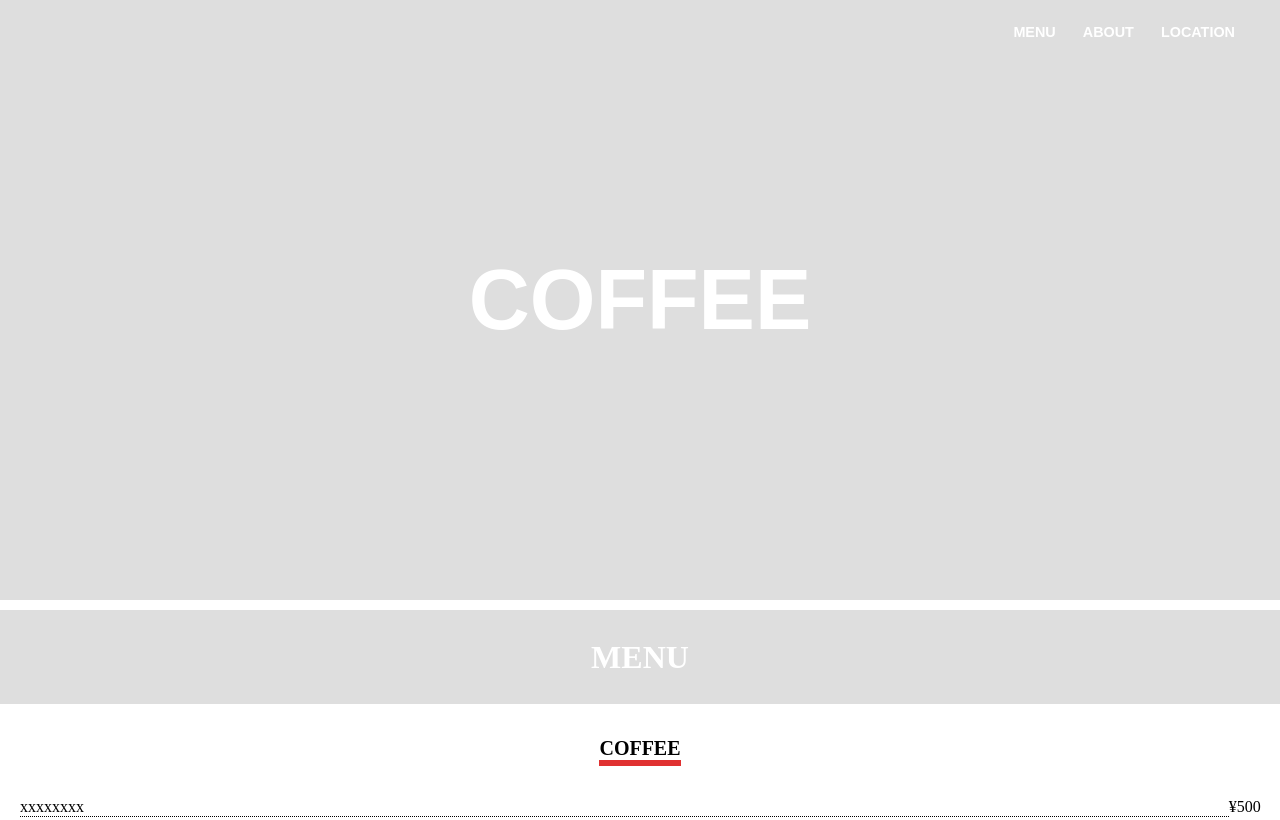
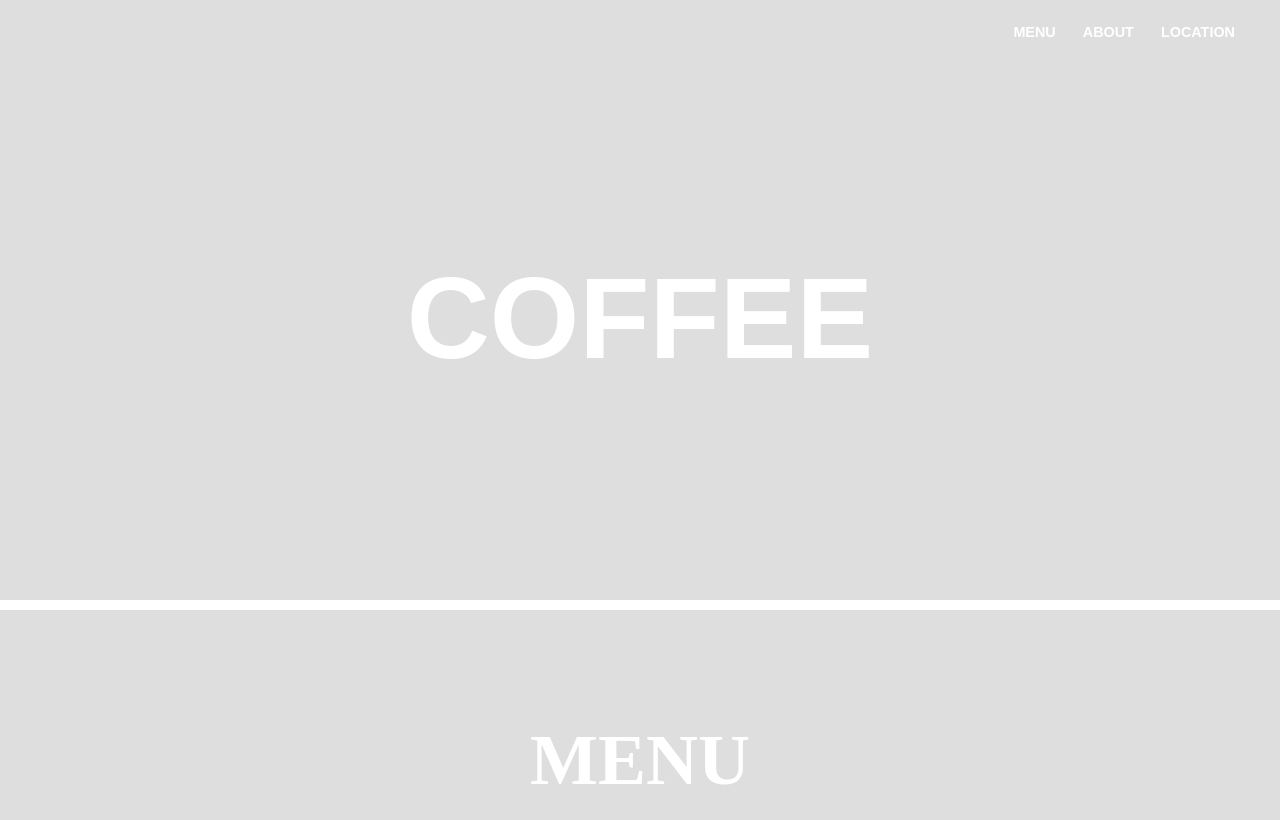
Before and after one commit to Kanno95/experiment, a website: page revision.html in a window 1280 px wide. Shown: the top 820 px of the page. Drawn offline with Linux system fonts and the light colour scheme; some packages are replaced by stand-ins of ours.

Commit message:
レスポンシブ、til、sub-til作成

```diff
--- a/src/scss/assets/css/style2.scss
+++ b/src/scss/assets/css/style2.scss
@@ -188,3 +188,20 @@ body {
     margin-top: 151px;
     margin-bottom: 12px;
 }
+@media (min-width: 1000px) {
+    .header {
+        &__til {
+            font-size: 11.5rem;
+        }
+    }
+    .til {
+        height: 300px;
+        font-size: 7.2rem;
+    }
+    .sub-til {
+        font-size: 4rem;
+        &__text {
+            padding-bottom: 17px;
+        }
+    }
+}
```
Also changed, not shown: dist/assets/css/style2.css.
